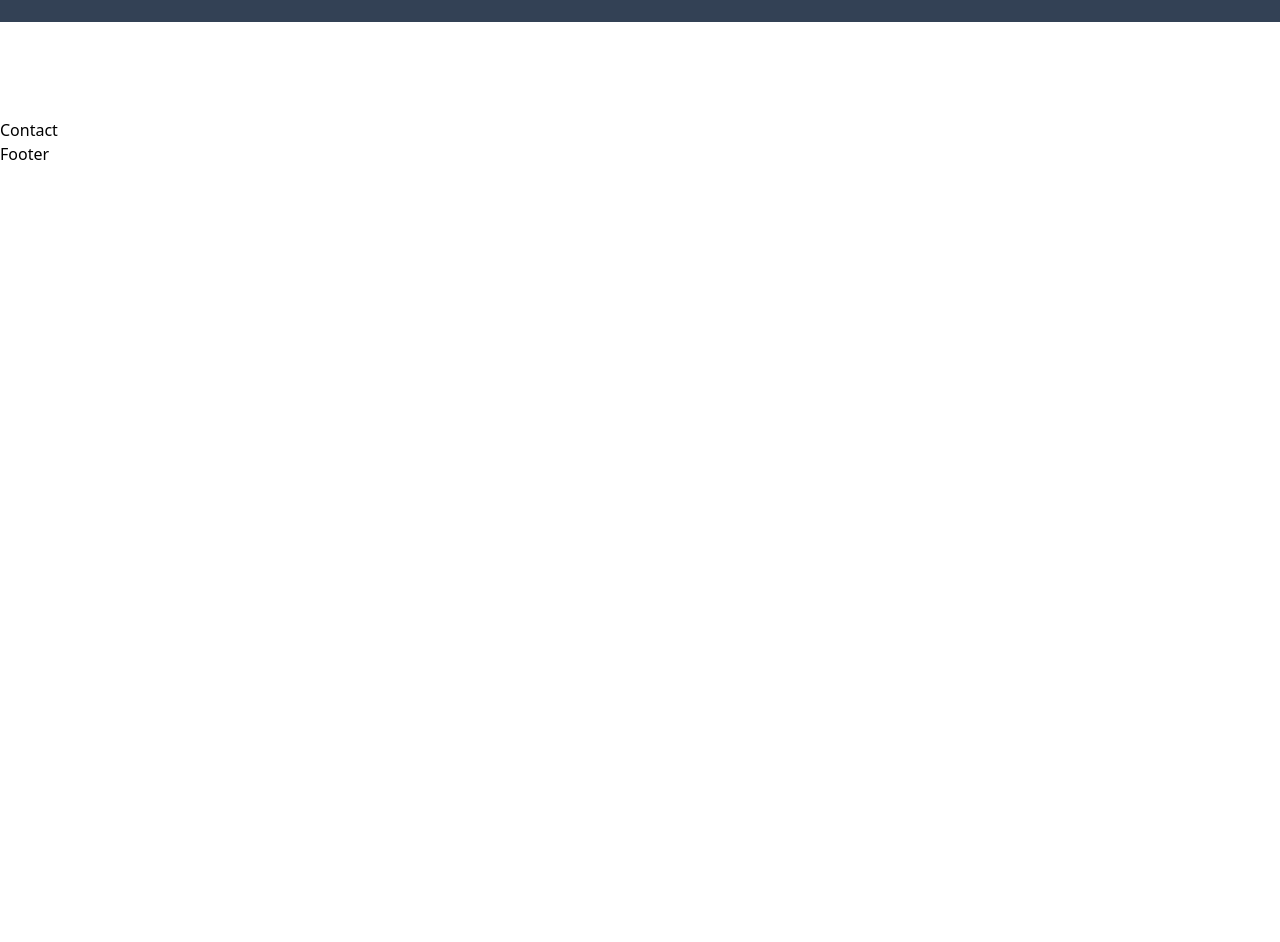
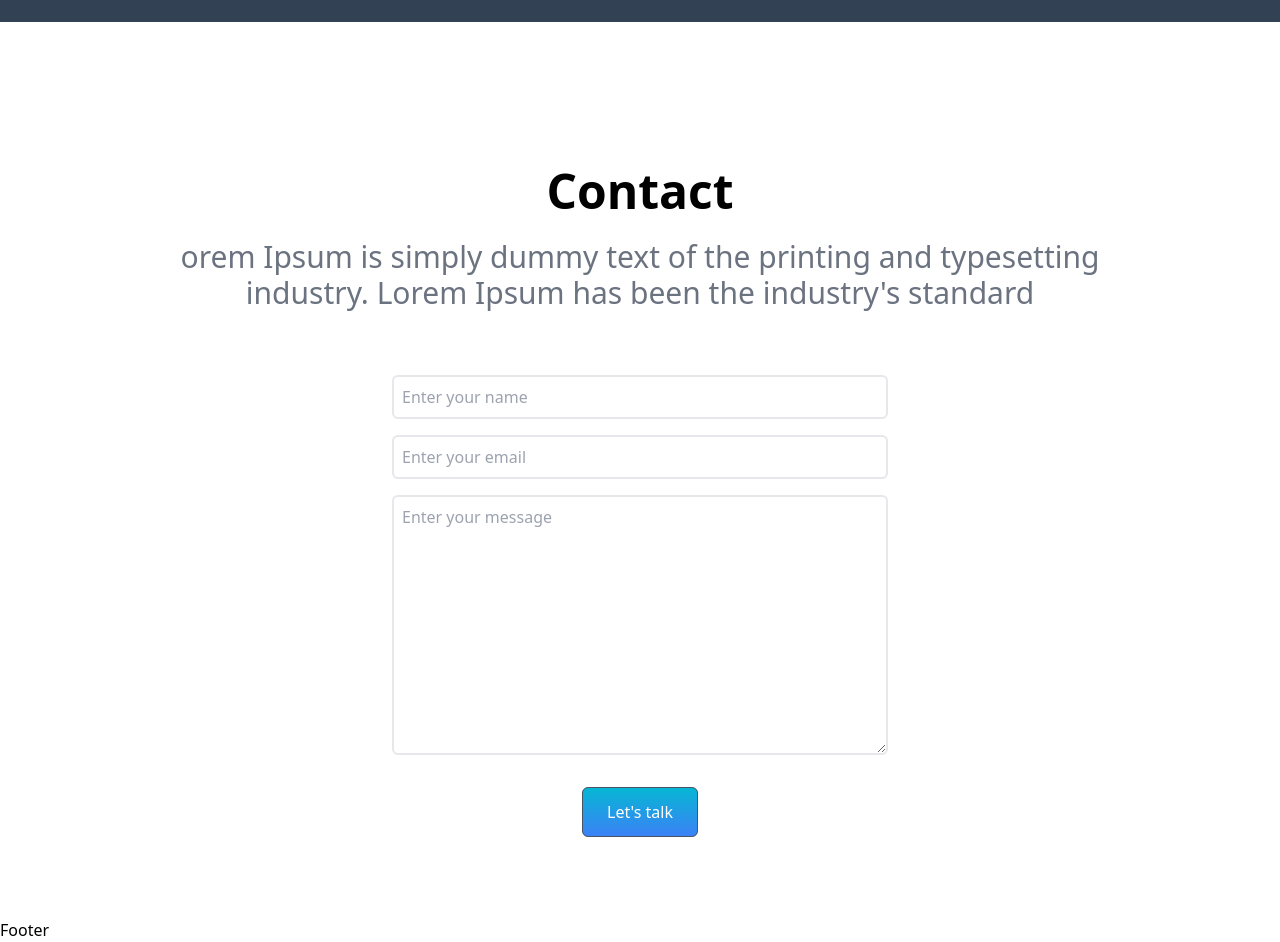
Before and after one commit to jcdororo/react-tailwind-app, a React (Create React App) app: page / in a window 1280 px wide. Shown: the part 3720-4662 px from the top of the page. Before the commit the page ends 3886 px from the top, so only its background shows below. Built offline with nearby package versions, Linux system fonts and the light colour scheme.

Commit message:
Contact 컴포넌트 생성

```diff
--- a/src/components/Contact.js
+++ b/src/components/Contact.js
@@ -2,7 +2,47 @@
 
 const Contact = () => {
   return (
-    <div>Contact</div>
+    <section name="contact" className='w-full h-screen p-4'>
+      <div className='flex flex-col justify-center h-full max-w-screen-lg p-4 mx-auto'>
+        <div className='text-center'>
+          <h2 className='text-5xl font-bold'>Contact</h2>
+          <p className='py-6 text-3xl text-gray-500'>
+           orem Ipsum is simply dummy text of the printing and typesetting industry. Lorem Ipsum has been the industry's standard
+          </p>
+        </div>
+        <div className='flex items-center justify-center mt-10'>
+          <form className='flex flex-col w-full md:w-1/2'>
+            <input
+              type='text'
+              name='name'
+              placeholder='Enter your name'
+              className='p-2 border-2 rounded-md focus:outline-none'
+            />
+            <input
+              type='email'
+              name='email'
+              placeholder='Enter your email'
+              className='p-2 border-2 mt-4 rounded-md focus:outline-none'
+            />
+            <textarea
+              name='message'
+              placeholder='Enter your message'
+              rows="10"
+              className='p-2 border-2 rounded-md focus:outline-none mt-4'
+            >
+
+            </textarea>
+
+            <button
+              className='duration-300 bg-gradient-to-b from-cyan-500 to-blue-500 hover:scale-110 my-8 mx-auto px-6 py-3'
+            >
+              Let's talk
+            </button>
+
+          </form>
+        </div>
+      </div>
+    </section>
   )
 }
 
```
